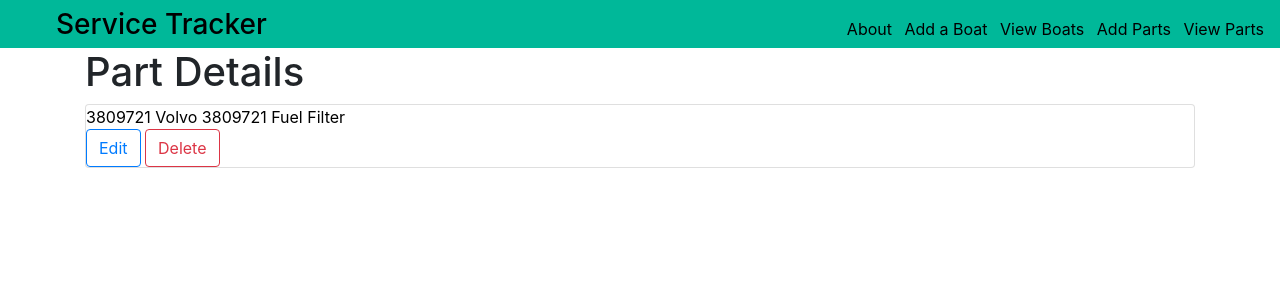
After one commit to adicerbo/service_tracker, a Django app: page /parts/1/ in a window 1280 px wide. The commit adds this page. Shown: the top 300 px of the page. Run offline with Django 4.2, Linux system fonts and the light colour scheme; tables that the repository leaves empty hold one stand-in row (values such as "Sample post"); some libraries are stand-ins or nearby versions.

Commit message:
ability to delete and add parts to desired boat

```diff
--- a/main_app/models.py
+++ b/main_app/models.py
@@ -162,7 +162,7 @@ class Service(models.Model):
     boat = models.ForeignKey(Boat, on_delete=models.CASCADE)
 
     def __str__(self):
-        return f"{self.get_service_display()} on {self.date}"
+        return f"{self.get_services_display()} on {self.date}"
 
     class Meta:
         ordering = ['hours']
--- a/main_app/templates/base.html
+++ b/main_app/templates/base.html
@@ -38,11 +38,9 @@
                     <li class="list-inline-item"><a href="/about">About</a></li>
                     <li class="list-inline-item"><a href="{% url 'boat_create' %}">Add a Boat</a></li>
                     <li class="list-inline-item"><a href="{% url 'index' %}">View Boats</a></li>
-                    <li class="list-inline-item"><a href="/about">Add Parts</a></li>
-                    <li class="list-inline-item"><a href="/about">View Parts</a></li>
-                    <li class="list-inline-item"><a href="/about">Sign Up</a></li>
-                    <li class="list-inline-item"><a href="/about">Log In</a></li>
-                    <li class="list-inline-item"><a href="/about">Log Out</a></li>
+                    <li class="list-inline-item"><a href="{% url 'parts_create' %}">Add Parts</a></li>
+                    <li class="list-inline-item"><a href="{% url 'parts_index' %}">View Parts</a></li>
+
                 </ul>
         </nav>
     </header>
--- a/main_app/templates/boats/index.html
+++ b/main_app/templates/boats/index.html
@@ -9,7 +9,7 @@
             <span class="card-title">
                 <h1>{{ boat.name }}</h1>
             </span>
-            <p>Brand: {{ boat.brand }} {{ boat.length }}</p>
+            <p>{{ boat.brand }} {{ boat.length }}</p>
         </div>
     </a>
 </div>
--- /dev/null
+++ b/main_app/templates/parts/detail.html
@@ -0,0 +1,20 @@
+{% extends 'base.html' %}
+
+{% block content %}
+<div class="container">
+    <h1>Part Details</h1>
+
+
+    <div class="card">
+        <a href="{% url 'parts_detail' part.id %}">
+            <div class="card-content">
+                <span class="card-title">{{ part.get_parts_display }}</span>
+            </div>
+            <div class="card-action">
+                <a class="btn btn-outline-primary" href="{% url 'parts_update' part.id %}">Edit</a>
+                <a class="btn btn-outline-danger" href="{% url 'parts_delete' part.id %}">Delete</a>
+            </div>
+        </a>
+    </div>
+</div>
+{% endblock %}
--- a/main_app/urls.py
+++ b/main_app/urls.py
@@ -10,5 +10,10 @@ urlpatterns = [
     path('boats/<int:pk>/update/', views.BoatUpdate.as_view(), name='boat_update'),
     path('boats/<int:pk>/delete/', views.BoatDelete.as_view(), name='boat_delete'),
     path('boats/<int:boat_id>/add_service/', views.add_service, name='add_service'),
-    path('cars/<int:boat_id>/assoc_part/<int:part_id>/', views.assoc_part, name='assoc_part'),
+    path('parts/', views.PartList.as_view(), name='parts_index'),
+    path('parts/<int:pk>/', views.PartDetail.as_view(), name='parts_detail'),
+    path('parts/create/', views.PartCreate.as_view(), name='parts_create'),
+    path('parts/<int:pk>/update/', views.PartUpdate.as_view(), name='parts_update'),
+    path('parts/<int:pk>/delete/', views.PartDelete.as_view(), name='parts_delete'),
+    path('boats/<int:boat_id>/assoc_part/<int:part_id>/', views.assoc_part, name='assoc_part'),path('parts/create/', views.PartCreate.as_view(), name='parts_create'),
 ]
--- a/main_app/views.py
+++ b/main_app/views.py
@@ -1,6 +1,7 @@
 from django.shortcuts import render, redirect
 from django.views.generic import ListView
 from .models import Boat, Part
+from django.views.generic.detail import DetailView
 from django.views.generic.edit import CreateView, UpdateView, DeleteView
 from .forms import ServiceForm
 
@@ -41,7 +42,7 @@ def assoc_part(request, boat_id, part_id):
 
 class BoatCreate(CreateView):
     model = Boat
-    fields = '__all__'
+    fields = ['name', 'brand', 'num_engines', 'engine', 'drive_type', 'length', 'generator', 'year', 'hours']
     success_url = '/boats/'
 
 class BoatUpdate(UpdateView):
@@ -51,3 +52,23 @@ class BoatUpdate(UpdateView):
 class BoatDelete(DeleteView):
     model = Boat
     success_url = '/boats/'
+
+class PartCreate(CreateView):
+    model = Part
+    fields = '__all__'
+
+class PartUpdate(UpdateView):
+    model = Part
+    fields = '__all__'
+
+class PartDelete(DeleteView):
+    model = Part
+    success_url = '/parts/'
+
+class PartDetail(DetailView):
+    model = Part
+    template_name = 'parts/detail.html'
+
+class PartList(ListView):
+    model = Part
+    template_name = 'parts/index.html'
```
Also changed, not shown: main_app/templates/boats/detail.html (+5 -3 lines), main_app/templates/main_app/part_confirm_delete.html (added, +17 -0 lines), main_app/templates/main_app/part_form.html (added, +19 -0 lines), main_app/templates/parts/index.html (added, +18 -0 lines), main_app/templates/registration/login.html (added), main_app/templates/registration/signup.html (added).
